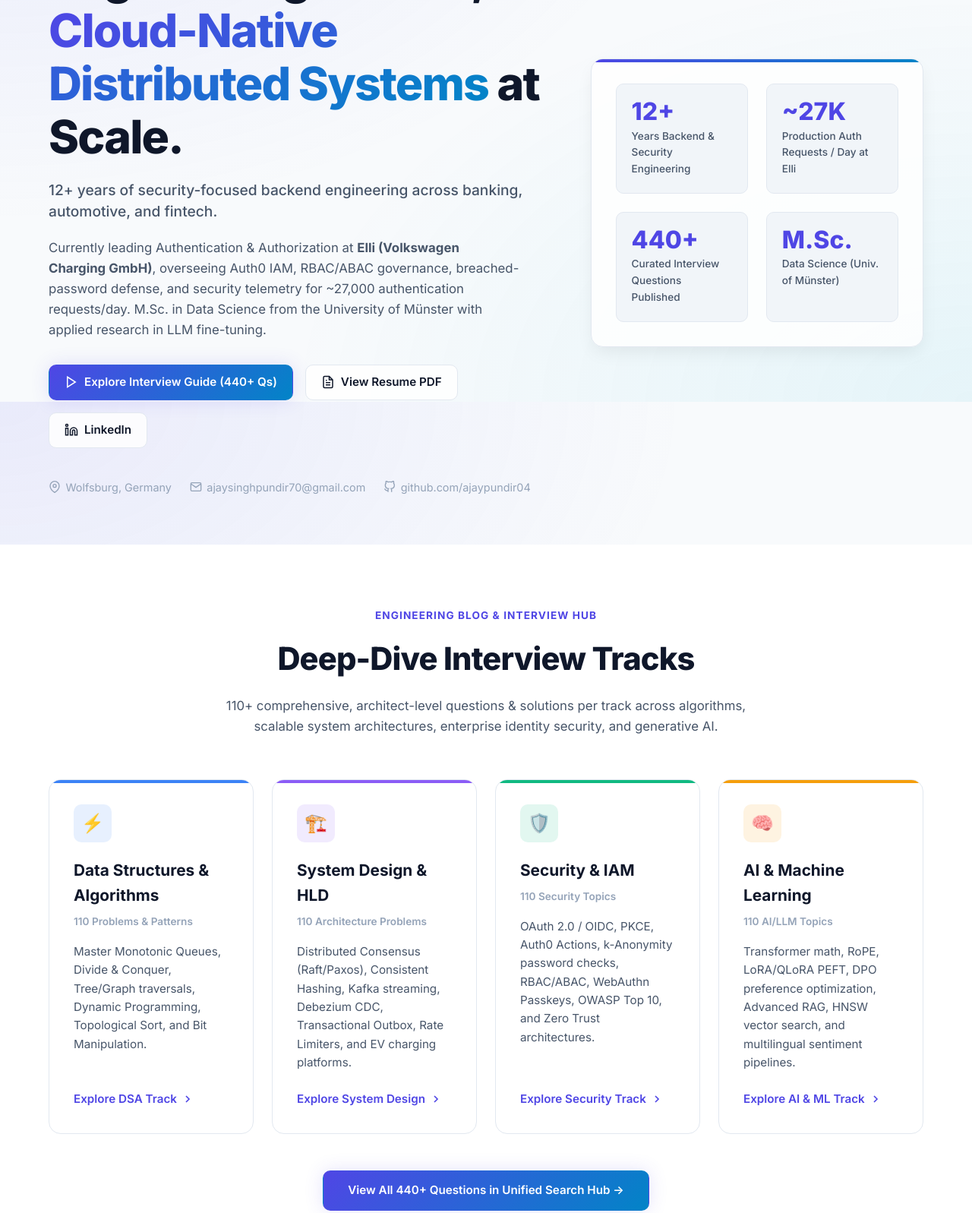
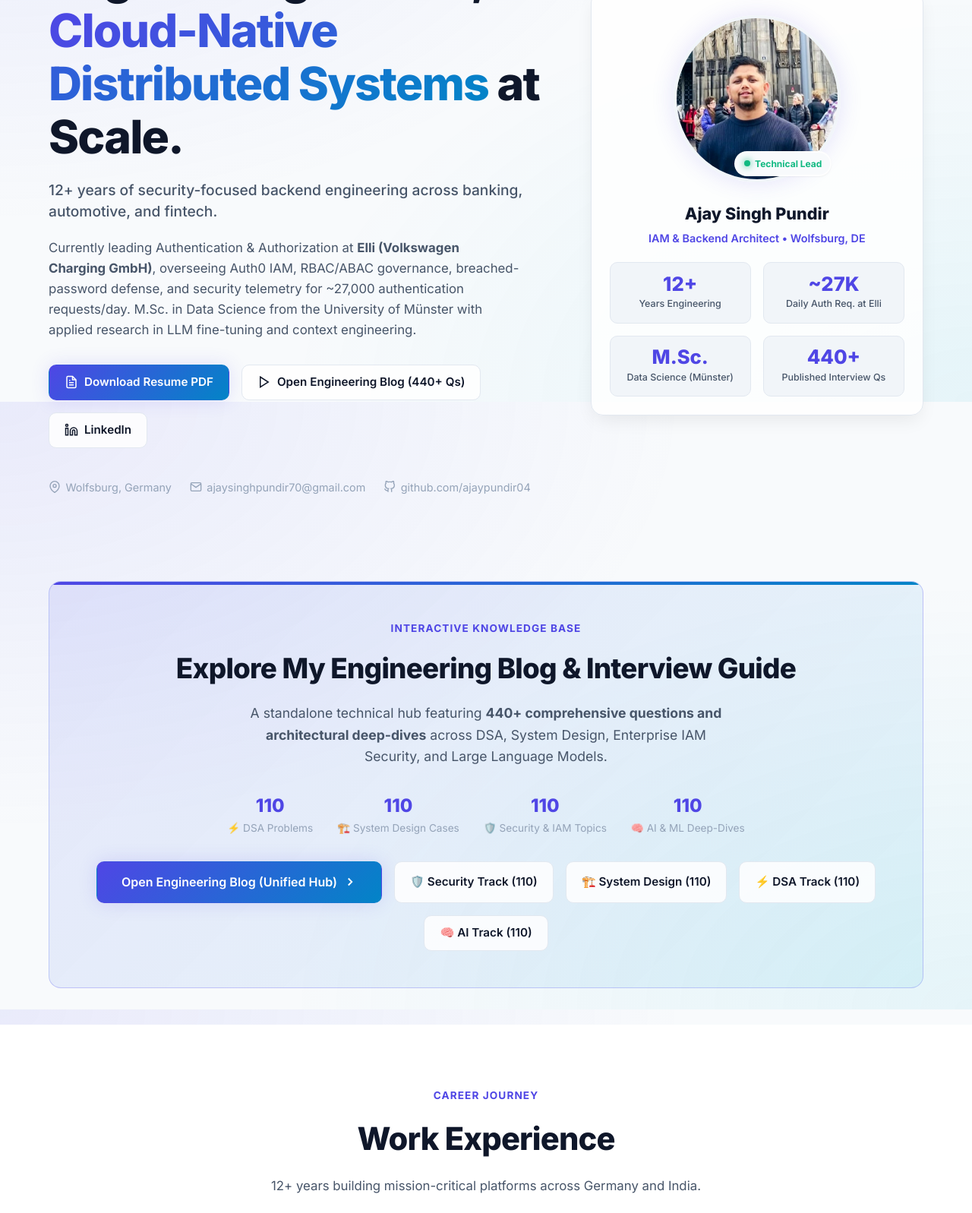
Before and after one commit to ajaypundir04/aj-profile, a plain HTML site: page index.html in a window 1280 px wide. Shown: the part 271-1868 px from the top of the page at 76% size. Drawn offline with Linux system fonts and the light colour scheme.

Commit message:
feat: add professionally cropped profile picture and separate standalone blog experience

```diff
--- a/assets/css/style.css
+++ b/assets/css/style.css
@@ -392,10 +392,14 @@ button, input, select, textarea {
   background: var(--bg-card);
   border: 1px solid var(--border-color);
   border-radius: var(--radius-lg);
-  padding: 2rem;
+  padding: 1.5rem;
   box-shadow: var(--shadow-lg);
   position: relative;
   overflow: hidden;
+  display: flex;
+  flex-direction: column;
+  align-items: center;
+  text-align: center;
 }
 
 .hero-card::before {
@@ -408,31 +412,146 @@ button, input, select, textarea {
   background: var(--accent-gradient);
 }
 
+.profile-photo-wrapper {
+  position: relative;
+  width: 220px;
+  height: 220px;
+  margin: 0.5rem auto 1.5rem;
+}
+
+.profile-photo {
+  width: 100%;
+  height: 100%;
+  object-fit: cover;
+  border-radius: 50%;
+  border: 4px solid var(--bg-input);
+  box-shadow: 0 0 30px var(--accent-glow);
+  transition: var(--transition);
+}
+
+.profile-photo:hover {
+  transform: scale(1.03);
+  box-shadow: 0 0 40px rgba(99, 102, 241, 0.4);
+}
+
+.profile-status-badge {
+  position: absolute;
+  bottom: 8px;
+  right: 12px;
+  background: var(--bg-primary);
+  border: 2px solid var(--bg-card);
+  padding: 0.3rem 0.65rem;
+  border-radius: var(--radius-full);
+  display: flex;
+  align-items: center;
+  gap: 0.4rem;
+  font-size: 0.75rem;
+  font-weight: 700;
+  color: #10b981;
+  box-shadow: var(--shadow-sm);
+}
+
+.profile-card-name {
+  font-size: 1.35rem;
+  font-weight: 800;
+  margin-bottom: 0.25rem;
+}
+
+.profile-card-role {
+  font-size: 0.9rem;
+  font-weight: 600;
+  color: var(--accent-primary);
+  margin-bottom: 1.25rem;
+}
+
 .hero-stat-grid {
   display: grid;
   grid-template-columns: repeat(2, 1fr);
-  gap: 1.5rem;
+  gap: 1rem;
+  width: 100%;
 }
 
 .hero-stat-item {
-  padding: 1.25rem;
+  padding: 0.9rem 0.75rem;
   background: var(--bg-input);
   border-radius: var(--radius-md);
   border: 1px solid var(--border-color);
+  text-align: center;
 }
 
 .hero-stat-number {
-  font-size: 2rem;
+  font-size: 1.6rem;
   font-weight: 800;
   color: var(--accent-primary);
   line-height: 1;
-  margin-bottom: 0.35rem;
+  margin-bottom: 0.25rem;
 }
 
 .hero-stat-label {
-  font-size: 0.85rem;
+  font-size: 0.78rem;
   font-weight: 500;
   color: var(--text-secondary);
+}
+
+/* Standalone Blog CTA Banner */
+.blog-cta-banner {
+  background: linear-gradient(135deg, rgba(99, 102, 241, 0.12) 0%, rgba(6, 182, 212, 0.08) 100%);
+  border: 1px solid rgba(99, 102, 241, 0.3);
+  border-radius: var(--radius-lg);
+  padding: 3rem 2rem;
+  text-align: center;
+  margin: 1rem 0;
+  position: relative;
+  overflow: hidden;
+}
+
+.blog-cta-banner::before {
+  content: '';
+  position: absolute;
+  top: 0;
+  left: 0;
+  width: 100%;
+  height: 4px;
+  background: var(--accent-gradient);
+}
+
+.blog-cta-title {
+  font-size: clamp(1.8rem, 3vw, 2.3rem);
+  font-weight: 800;
+  margin-bottom: 1rem;
+  letter-spacing: -0.02em;
+}
+
+.blog-cta-desc {
+  font-size: 1.1rem;
+  color: var(--text-secondary);
+  max-width: 650px;
+  margin: 0 auto 2rem;
+}
+
+.blog-cta-stats {
+  display: flex;
+  justify-content: center;
+  flex-wrap: wrap;
+  gap: 2rem;
+  margin-bottom: 2rem;
+}
+
+.blog-cta-stat {
+  display: flex;
+  flex-direction: column;
+  align-items: center;
+}
+
+.blog-cta-stat-num {
+  font-size: 1.5rem;
+  font-weight: 800;
+  color: var(--accent-primary);
+}
+
+.blog-cta-stat-lbl {
+  font-size: 0.85rem;
+  color: var(--text-muted);
 }
 
 /* ==========================================================================
--- a/index.html
+++ b/index.html
@@ -4,12 +4,13 @@
   <meta charset="UTF-8">
   <meta name="viewport" content="width=device-width, initial-scale=1.0">
   <title>Ajay Singh Pundir | Technical Lead & Security Architect</title>
-  <meta name="description" content="Technical Lead with 12+ years of security-focused backend engineering across banking, automotive, and fintech. Lead Authentication & Authorization at Elli (Volkswagen Charging). M.Sc. Data Science.">
+  <meta name="description" content="Technical Lead with 12+ years of security-focused backend engineering across banking, automotive, and fintech. Currently leads Authentication & Authorization at Elli (Volkswagen Charging GmbH). M.Sc. in Data Science.">
   <meta name="author" content="Ajay Singh Pundir">
 
   <!-- Open Graph -->
   <meta property="og:title" content="Ajay Singh Pundir | Technical Lead & Security Architect">
-  <meta property="og:description" content="12+ years security-focused backend engineering across banking, automotive, and fintech. IAM, OAuth2, Cloud-Native Distributed Systems, and M.Sc. Data Science.">
+  <meta property="og:description" content="12+ years of security-focused backend engineering across banking, automotive, and fintech. IAM, OAuth2, Cloud-Native Distributed Systems, and M.Sc. Data Science.">
+  <meta property="og:image" content="assets/images/ajay_avatar.jpg">
   <meta property="og:type" content="website">
 
   <!-- Fonts -->
@@ -35,8 +36,11 @@
         <a href="#experience" class="nav-link">Experience</a>
         <a href="#skills" class="nav-link">Skills</a>
         <a href="#education" class="nav-link">Education</a>
-        <a href="blog/index.html" class="nav-link">Tech Blog & Interview Prep <span class="badge" style="background: var(--accent-gradient); color: #fff;">440+ Qs</span></a>
         <a href="#contact" class="nav-link">Contact</a>
+        <a href="blog/index.html" class="btn btn-secondary btn-sm" style="margin-left: 0.5rem;">
+          <span>Engineering Blog</span>
+          <span class="badge" style="background: var(--accent-gradient); color: #fff;">440+ Qs</span>
+        </a>
       </nav>
 
       <div class="nav-actions">
@@ -69,16 +73,16 @@
           12+ years of security-focused backend engineering across banking, automotive, and fintech.
         </p>
         <p class="hero-description">
-          Currently leading Authentication & Authorization at <strong>Elli (Volkswagen Charging GmbH)</strong>, overseeing Auth0 IAM, RBAC/ABAC governance, breached-password defense, and security telemetry for ~27,000 authentication requests/day. M.Sc. in Data Science from the University of Münster with applied research in LLM fine-tuning.
+          Currently leading Authentication & Authorization at <strong>Elli (Volkswagen Charging GmbH)</strong>, overseeing Auth0 IAM, RBAC/ABAC governance, breached-password defense, and security telemetry for ~27,000 authentication requests/day. M.Sc. in Data Science from the University of Münster with applied research in LLM fine-tuning and context engineering.
         </p>
         <div class="hero-cta">
-          <a href="blog/index.html" class="btn btn-primary">
+          <a href="assets/resume_ajay_pundir.pdf" target="_blank" class="btn btn-primary">
+            <svg width="18" height="18" viewBox="0 0 24 24" fill="none" stroke="currentColor" stroke-width="2"><path d="M14 2H6a2 2 0 0 0-2 2v16a2 2 0 0 0 2 2h12a2 2 0 0 0 2-2V8z"></path><polyline points="14 2 14 8 20 8"></polyline><line x1="16" y1="13" x2="8" y2="13"></line><line x1="16" y1="17" x2="8" y2="17"></line><polyline points="10 9 9 9 8 9"></polyline></svg>
+            Download Resume PDF
+          </a>
+          <a href="blog/index.html" class="btn btn-secondary">
             <svg width="18" height="18" viewBox="0 0 24 24" fill="none" stroke="currentColor" stroke-width="2"><polygon points="5 3 19 12 5 21 5 3"></polygon></svg>
-            Explore Interview Guide (440+ Qs)
-          </a>
-          <a href="assets/resume_ajay_pundir.pdf" target="_blank" class="btn btn-secondary">
-            <svg width="18" height="18" viewBox="0 0 24 24" fill="none" stroke="currentColor" stroke-width="2"><path d="M14 2H6a2 2 0 0 0-2 2v16a2 2 0 0 0 2 2h12a2 2 0 0 0 2-2V8z"></path><polyline points="14 2 14 8 20 8"></polyline><line x1="16" y1="13" x2="8" y2="13"></line><line x1="16" y1="17" x2="8" y2="17"></line><polyline points="10 9 9 9 8 9"></polyline></svg>
-            View Resume PDF
+            Open Engineering Blog (440+ Qs)
           </a>
           <a href="https://linkedin.com/in/ajaysinghpundir" target="_blank" rel="noopener" class="btn btn-secondary">
             <svg width="18" height="18" viewBox="0 0 24 24" fill="none" stroke="currentColor" stroke-width="2"><path d="M16 8a6 6 0 0 1 6 6v7h-4v-7a2 2 0 0 0-2-2 2 2 0 0 0-2 2v7h-4v-7a6 6 0 0 1 6-6z"></path><rect x="2" y="9" width="4" height="12"></rect><circle cx="4" cy="4" r="2"></circle></svg>
@@ -101,108 +105,93 @@
         </div>
       </div>
 
+      <!-- Profile Photo & Stats Card -->
       <div class="hero-card">
+        <div class="profile-photo-wrapper">
+          <img src="assets/images/ajay_avatar.jpg" alt="Ajay Singh Pundir - Technical Lead" class="profile-photo">
+          <div class="profile-status-badge">
+            <span class="status-dot"></span>
+            Technical Lead
+          </div>
+        </div>
+        <h2 class="profile-card-name">Ajay Singh Pundir</h2>
+        <div class="profile-card-role">IAM & Backend Architect • Wolfsburg, DE</div>
+
         <div class="hero-stat-grid">
           <div class="hero-stat-item">
             <div class="hero-stat-number">12+</div>
-            <div class="hero-stat-label">Years Backend & Security Engineering</div>
+            <div class="hero-stat-label">Years Engineering</div>
           </div>
           <div class="hero-stat-item">
             <div class="hero-stat-number">~27K</div>
-            <div class="hero-stat-label">Production Auth Requests / Day at Elli</div>
+            <div class="hero-stat-label">Daily Auth Req. at Elli</div>
+          </div>
+          <div class="hero-stat-item">
+            <div class="hero-stat-number">M.Sc.</div>
+            <div class="hero-stat-label">Data Science (Münster)</div>
           </div>
           <div class="hero-stat-item">
             <div class="hero-stat-number">440+</div>
-            <div class="hero-stat-label">Curated Interview Questions Published</div>
-          </div>
-          <div class="hero-stat-item">
-            <div class="hero-stat-number">M.Sc.</div>
-            <div class="hero-stat-label">Data Science (Univ. of Münster)</div>
+            <div class="hero-stat-label">Published Interview Qs</div>
           </div>
         </div>
       </div>
     </div>
   </section>
 
-  <!-- Technical Blog & Interview Tracks Showcase -->
-  <section class="section section-alt" id="blog-tracks">
+  <!-- Separate Blog Link Banner -->
+  <section class="section" style="padding: 2rem 0;">
     <div class="container">
-      <div class="section-header">
-        <span class="section-tag">Engineering Blog & Interview Hub</span>
-        <h2 class="section-title">Deep-Dive Interview Tracks</h2>
-        <p class="section-desc">
-          110+ comprehensive, architect-level questions & solutions per track across algorithms, scalable system architectures, enterprise identity security, and generative AI.
+      <div class="blog-cta-banner">
+        <span class="section-tag">Interactive Knowledge Base</span>
+        <h2 class="blog-cta-title">Explore My Engineering Blog & Interview Guide</h2>
+        <p class="blog-cta-desc">
+          A standalone technical hub featuring <strong>440+ comprehensive questions and architectural deep-dives</strong> across DSA, System Design, Enterprise IAM Security, and Large Language Models.
         </p>
-      </div>
 
-      <div class="blog-tracks-grid">
-        <!-- DSA -->
-        <div class="track-card dsa">
-          <div class="track-icon">⚡</div>
-          <h3 class="track-title">Data Structures & Algorithms</h3>
-          <div class="track-count">110 Problems & Patterns</div>
-          <p class="track-desc">
-            Master Monotonic Queues, Divide & Conquer, Tree/Graph traversals, Dynamic Programming, Topological Sort, and Bit Manipulation.
-          </p>
-          <a href="blog/dsa.html" class="track-link">
-            Explore DSA Track
-            <svg width="16" height="16" viewBox="0 0 24 24" fill="none" stroke="currentColor" stroke-width="2.5"><polyline points="9 18 15 12 9 6"></polyline></svg>
+        <div class="blog-cta-stats">
+          <div class="blog-cta-stat">
+            <span class="blog-cta-stat-num">110</span>
+            <span class="blog-cta-stat-lbl">⚡ DSA Problems</span>
+          </div>
+          <div class="blog-cta-stat">
+            <span class="blog-cta-stat-num">110</span>
+            <span class="blog-cta-stat-lbl">🏗️ System Design Cases</span>
+          </div>
+          <div class="blog-cta-stat">
+            <span class="blog-cta-stat-num">110</span>
+            <span class="blog-cta-stat-lbl">🛡️ Security & IAM Topics</span>
+          </div>
+          <div class="blog-cta-stat">
+            <span class="blog-cta-stat-num">110</span>
+            <span class="blog-cta-stat-lbl">🧠 AI & ML Deep-Dives</span>
+          </div>
+        </div>
+
+        <div style="display: flex; justify-content: center; gap: 1rem; flex-wrap: wrap;">
+          <a href="blog/index.html" class="btn btn-primary" style="padding: 0.85rem 2rem; font-size: 1rem;">
+            <span>Open Engineering Blog (Unified Hub)</span>
+            <svg width="18" height="18" viewBox="0 0 24 24" fill="none" stroke="currentColor" stroke-width="2.5"><polyline points="9 18 15 12 9 6"></polyline></svg>
+          </a>
+          <a href="blog/security.html" class="btn btn-secondary">
+            <span>🛡️ Security Track (110)</span>
+          </a>
+          <a href="blog/system-design.html" class="btn btn-secondary">
+            <span>🏗️ System Design (110)</span>
+          </a>
+          <a href="blog/dsa.html" class="btn btn-secondary">
+            <span>⚡ DSA Track (110)</span>
+          </a>
+          <a href="blog/ai.html" class="btn btn-secondary">
+            <span>🧠 AI Track (110)</span>
           </a>
         </div>
-
-        <!-- System Design -->
-        <div class="track-card system-design">
-          <div class="track-icon">🏗️</div>
-          <h3 class="track-title">System Design & HLD</h3>
-          <div class="track-count">110 Architecture Problems</div>
-          <p class="track-desc">
-            Distributed Consensus (Raft/Paxos), Consistent Hashing, Kafka streaming, Debezium CDC, Transactional Outbox, Rate Limiters, and EV charging platforms.
-          </p>
-          <a href="blog/system-design.html" class="track-link">
-            Explore System Design
-            <svg width="16" height="16" viewBox="0 0 24 24" fill="none" stroke="currentColor" stroke-width="2.5"><polyline points="9 18 15 12 9 6"></polyline></svg>
-          </a>
-        </div>
-
-        <!-- Security -->
-        <div class="track-card security">
-          <div class="track-icon">🛡️</div>
-          <h3 class="track-title">Security & IAM</h3>
-          <div class="track-count">110 Security Topics</div>
-          <p class="track-desc">
-            OAuth 2.0 / OIDC, PKCE, Auth0 Actions, k-Anonymity password checks, RBAC/ABAC, WebAuthn Passkeys, OWASP Top 10, and Zero Trust architectures.
-          </p>
-          <a href="blog/security.html" class="track-link">
-            Explore Security Track
-            <svg width="16" height="16" viewBox="0 0 24 24" fill="none" stroke="currentColor" stroke-width="2.5"><polyline points="9 18 15 12 9 6"></polyline></svg>
-          </a>
-        </div>
-
-        <!-- AI & ML -->
-        <div class="track-card ai">
-          <div class="track-icon">🧠</div>
-          <h3 class="track-title">AI & Machine Learning</h3>
-          <div class="track-count">110 AI/LLM Topics</div>
-          <p class="track-desc">
-            Transformer math, RoPE, LoRA/QLoRA PEFT, DPO preference optimization, Advanced RAG, HNSW vector search, and multilingual sentiment pipelines.
-          </p>
-          <a href="blog/ai.html" class="track-link">
-            Explore AI & ML Track
-            <svg width="16" height="16" viewBox="0 0 24 24" fill="none" stroke="currentColor" stroke-width="2.5"><polyline points="9 18 15 12 9 6"></polyline></svg>
-          </a>
-        </div>
-      </div>
-
-      <div style="text-align: center; margin-top: 3rem;">
-        <a href="blog/index.html" class="btn btn-primary" style="padding: 0.85rem 2rem;">
-          View All 440+ Questions in Unified Search Hub →
-        </a>
       </div>
     </div>
   </section>
 
   <!-- Career Experience Timeline -->
-  <section class="section" id="experience">
+  <section class="section section-alt" id="experience">
     <div class="container">
       <div class="section-header">
         <span class="section-tag">Career Journey</span>
@@ -226,7 +215,7 @@
             <div class="timeline-points">
               <div class="timeline-point">Lead Authentication & Authorization for multi-brand EV charging across B2C, B2B, and fleet offerings.</div>
               <div class="timeline-point">Own Auth0 IAM, Consent Management, GDPR, and Legal Document Management across the platform.</div>
-              <div class="timeline-point">Built account-security controls, including breached-password detection (k-anonymity) and disposable-email sign-up blocking, reducing fraudulent registrations and credential-based attacks.</div>
+              <div class="timeline-point">Built account-security controls, including breached-password detection (k-anonymity protocol) and disposable-email sign-up blocking, reducing fraudulent registrations and credential-based attacks.</div>
               <div class="timeline-point">Drive IAM security monitoring and security-event analysis (login/sign-up failures, token exchanges, Auth0 rate limits) with Datadog alerting and synthetic checks.</div>
               <div class="timeline-point">Designed RBAC and ABAC-based permission controls between internal and external services.</div>
               <div class="timeline-point">Maintain the IAM platform handling ~27K authentication requests/day (~20K token refreshes, ~3K signups, ~2.5K M2M token requests, and ~1–1.5K logins).</div>
@@ -356,7 +345,7 @@
   </section>
 
   <!-- Skills Matrix -->
-  <section class="section section-alt" id="skills">
+  <section class="section" id="skills">
     <div class="container">
       <div class="section-header">
         <span class="section-tag">Competencies</span>
@@ -467,8 +456,8 @@
     </div>
   </section>
 
-  <!-- Education & Master Thesis -->
-  <section class="section" id="education">
+  <!-- Education & Research -->
+  <section class="section section-alt" id="education">
     <div class="container">
       <div class="section-header">
         <span class="section-tag">Academic Background</span>
@@ -521,7 +510,7 @@
         </div>
       </div>
       <div class="footer-copyright">
-        © 2026 Ajay Singh Pundir. Built for GitHub Pages.
+        © 2026 Ajay Singh Pundir. Hosted on GitHub Pages.
       </div>
     </div>
   </footer>
```
Also changed, not shown: blog/ai.html (+6 -4 lines), blog/dsa.html (+6 -4 lines), blog/index.html (+6 -4 lines), blog/security.html (+6 -4 lines), blog/system-design.html (+6 -4 lines), assets/images/ajay_avatar.jpg (added), assets/images/ajay_portrait.jpg (added), assets/images/ajay_profile.jpg (added), assets/images/ajay_square.jpg (added).
